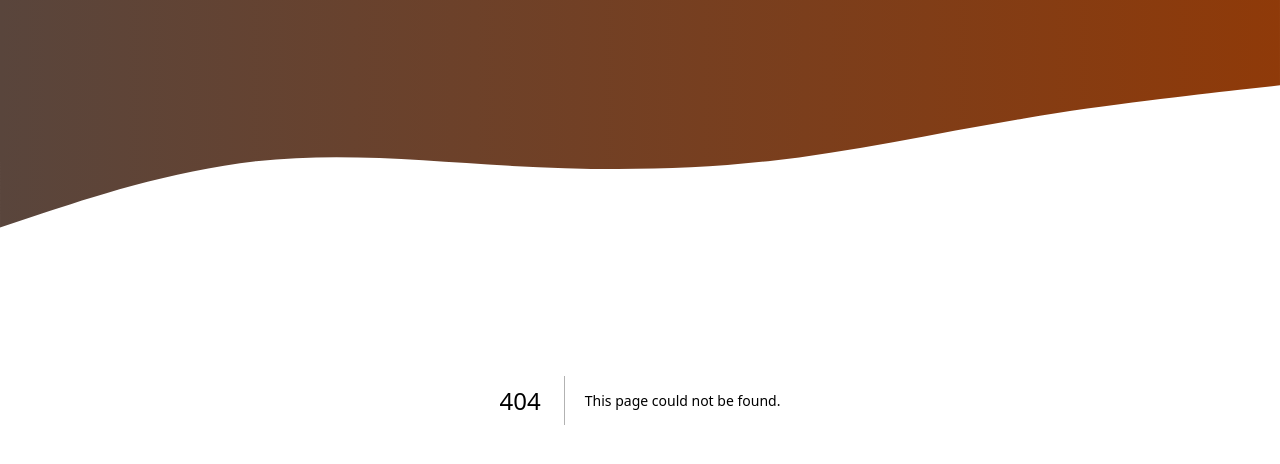
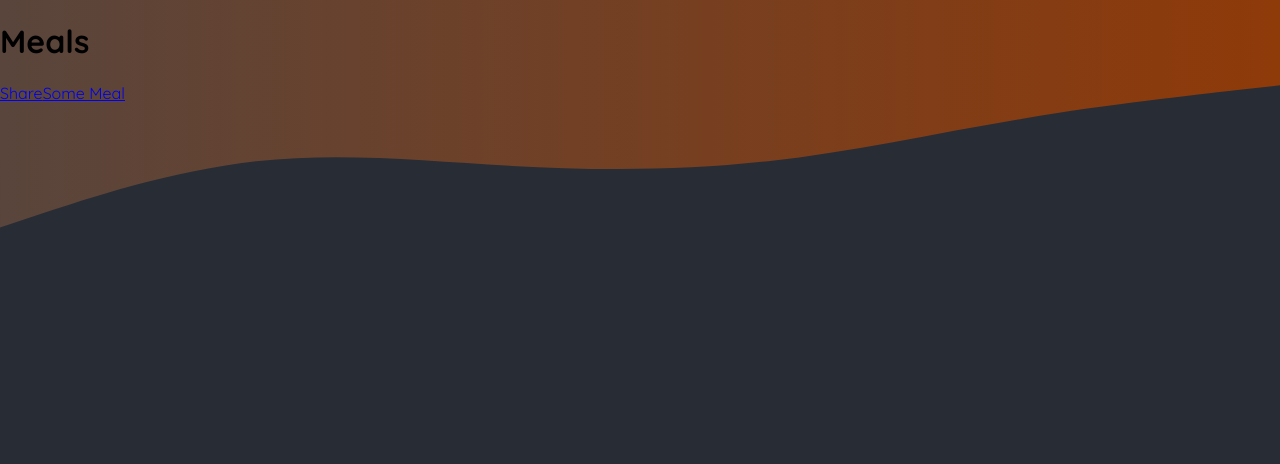
Before and after one commit to AdminAkai/nextjs-foodies, a Next.js app: page /meals in a window 1280 px wide. Before the commit this address had no page. Shown: the top 464 px of the page. Built offline with nearby package versions, Linux system fonts and the light colour scheme.

Commit message:
Added 4 routes, meals/meal, meal/share, community, and meal

```diff
--- /dev/null
+++ b/app/meals/page.js
@@ -0,0 +1,11 @@
+import Link from "next/link"
+
+export default function MealsPage() {
+  return (
+    <main>
+      <h1>Meals</h1>
+      <Link href='/meals/share'>Share</Link>
+      <Link href='/meals/some-meal'>Some Meal</Link>
+    </main>
+  )
+}
```
Also changed, not shown: app/community/page.js (added, +7 -0 lines), app/meals/[meal]/page.js (added, +7 -0 lines), app/meals/share/page.js (added, +7 -0 lines).
